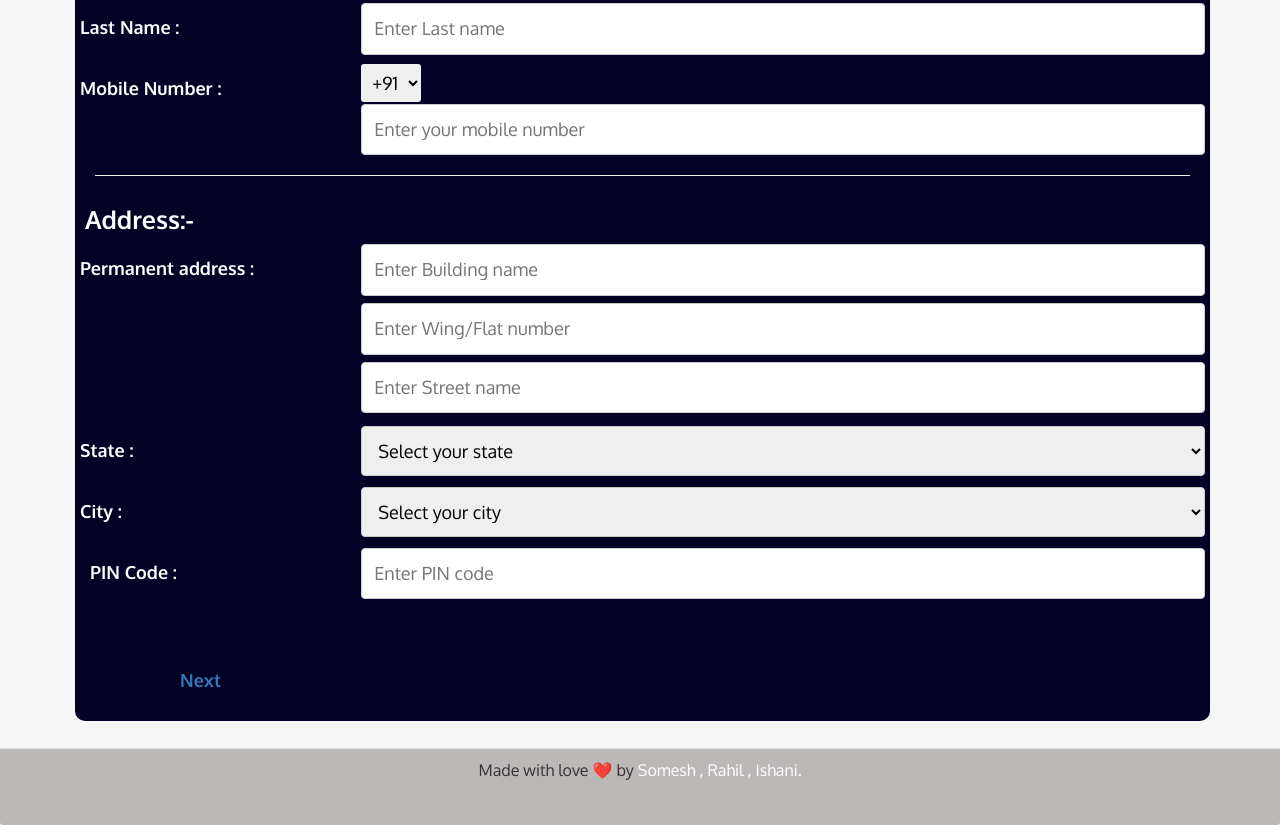
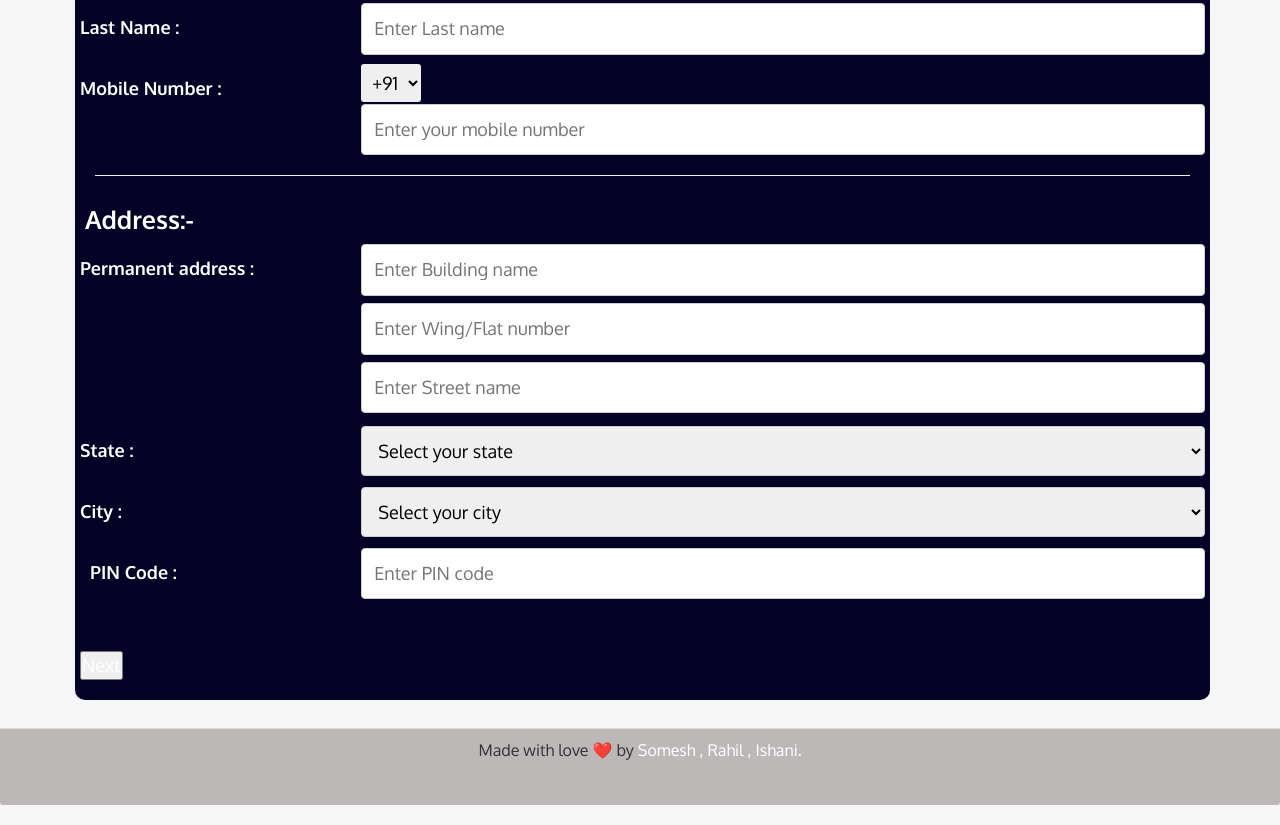
Before and after one commit to RaP-06/collegewebsite, a plain HTML site: page Reg.html in a window 1280 px wide. Shown: the part 1506-2331 px from the top of the page. Drawn offline with nearby package versions, Linux system fonts and the light colour scheme.

Commit message:
modified reg

```diff
--- a/Reg.html
+++ b/Reg.html
@@ -556,7 +556,7 @@
 					</div>
 				</div><br><br>
 				<div class="row">
- 					 <h2 id="next"><a href="Next1.html"><strong>Next</strong></a></h2>
+ 					 <button type="button" onclick="loctaion.href="Next1.html"" class="btn-btn-default">Next</button>
  			</div>
 	</form>
 	</div>
```
